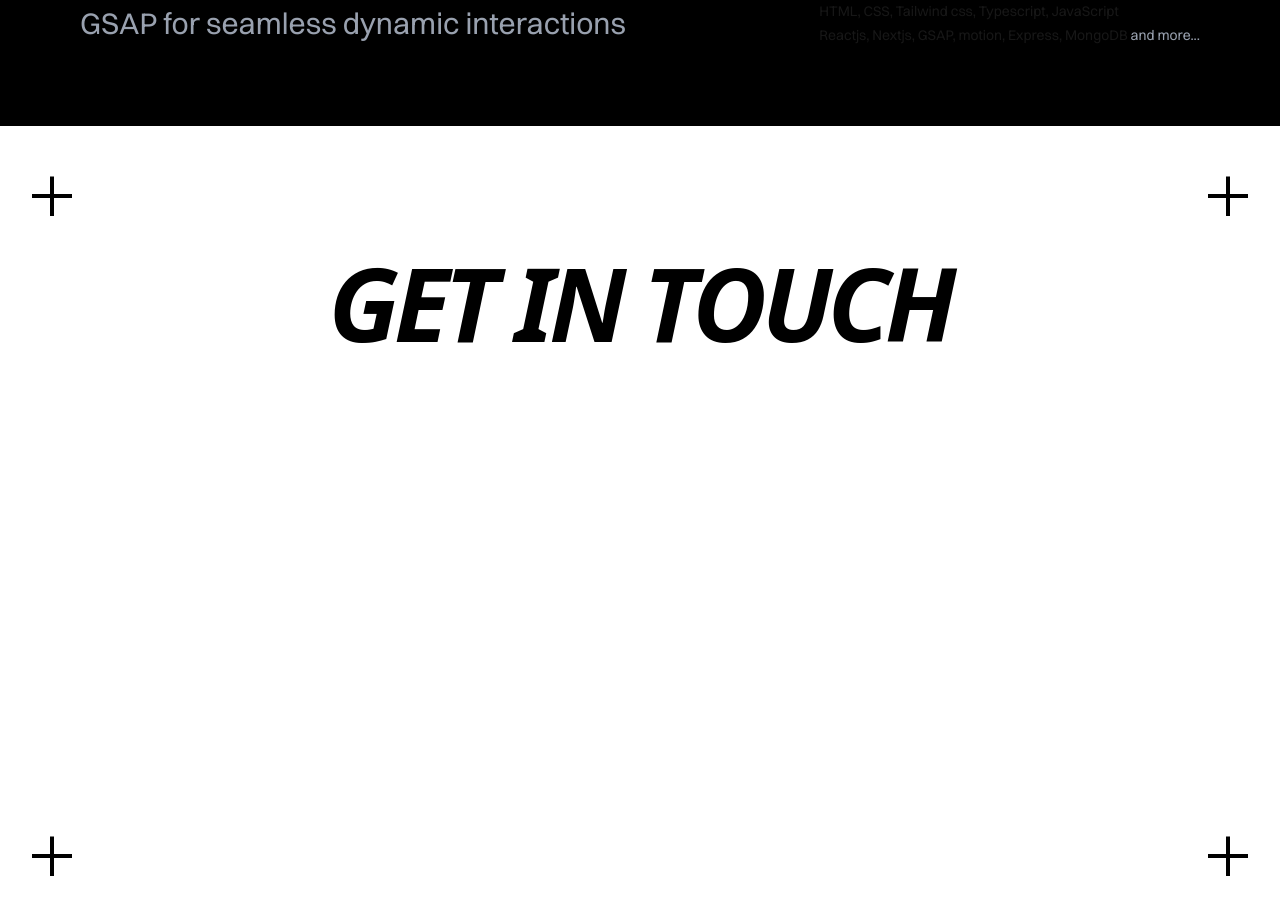
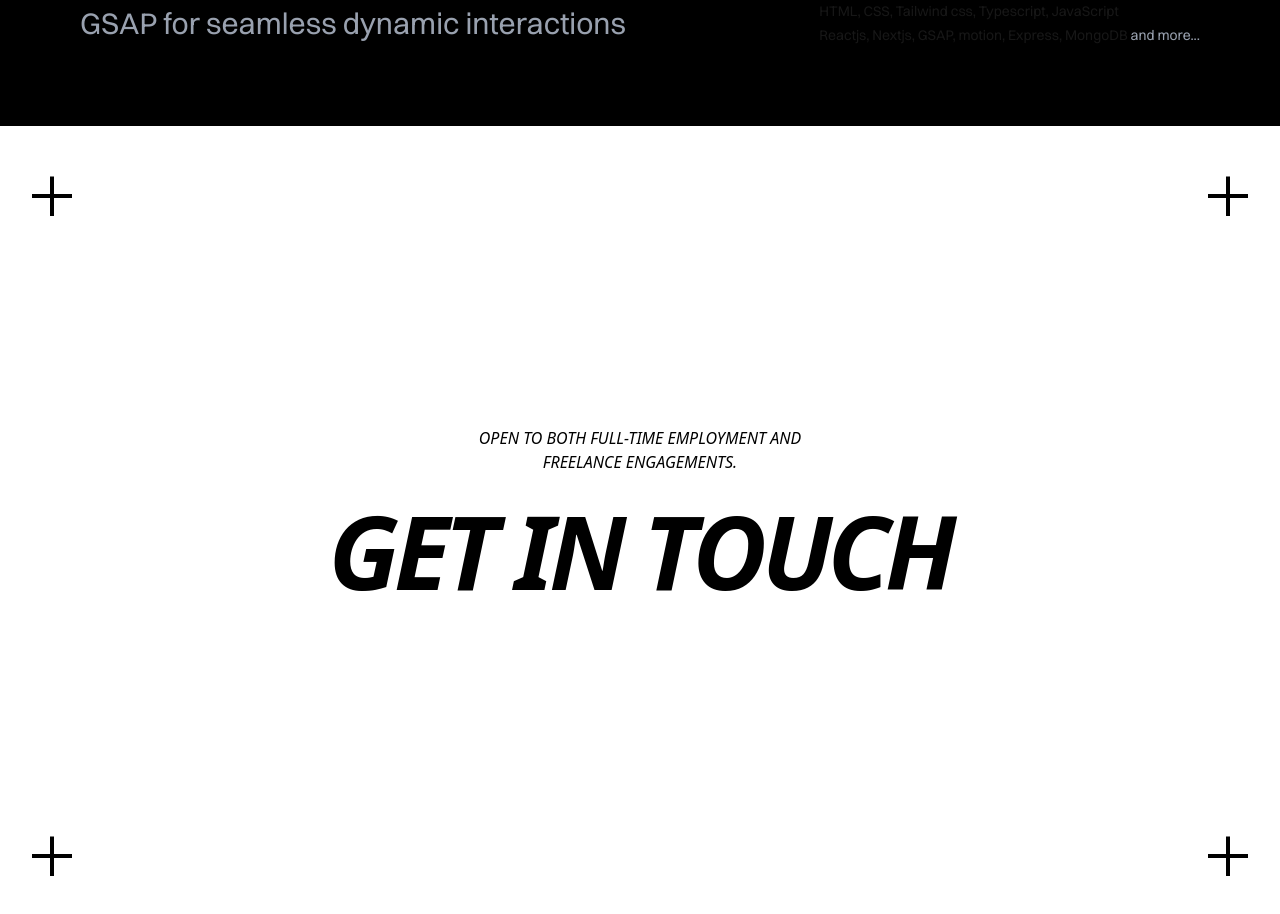
Before and after one commit to Tez-cyber/new-portfolio, a Next.js app: page /about in a window 1280 px wide. Shown: the part 1880-2794 px from the top of the page. Built offline with nearby package versions, Linux system fonts and the light colour scheme.

Commit message:
Added desc section in footer

```diff
--- a/src/components/contact.tsx
+++ b/src/components/contact.tsx
@@ -1,9 +1,8 @@
-
 import { FlipLink } from "./RevealLinks";
 
 export const Contact = () => {
   return (
-    <section className="relative h-screen bg-white text-black p-20">
+    <section className="relative h-screen flex items-center justify-center w-full bg-white text-black p-20">
       {/* top left */}
       <div className="absolute top-[50px] left-[50px]">
         <div className="relative">
@@ -33,7 +32,12 @@ export const Contact = () => {
         </div>
       </div>
       {/* Main content */}
-      <main className="flex items-center justify-center mt-[20px]">
+      <main className="">
+        {/* desc */}
+        <p className="text-center uppercase italic">
+          Open to both full-time employment and <br />
+          freelance engagements.
+        </p>
         <FlipLink
           href=""
           className="uppercase italic tracking-tighter font-extrabold"
```
Lines whose indentation alone changed are shown as unchanged.
